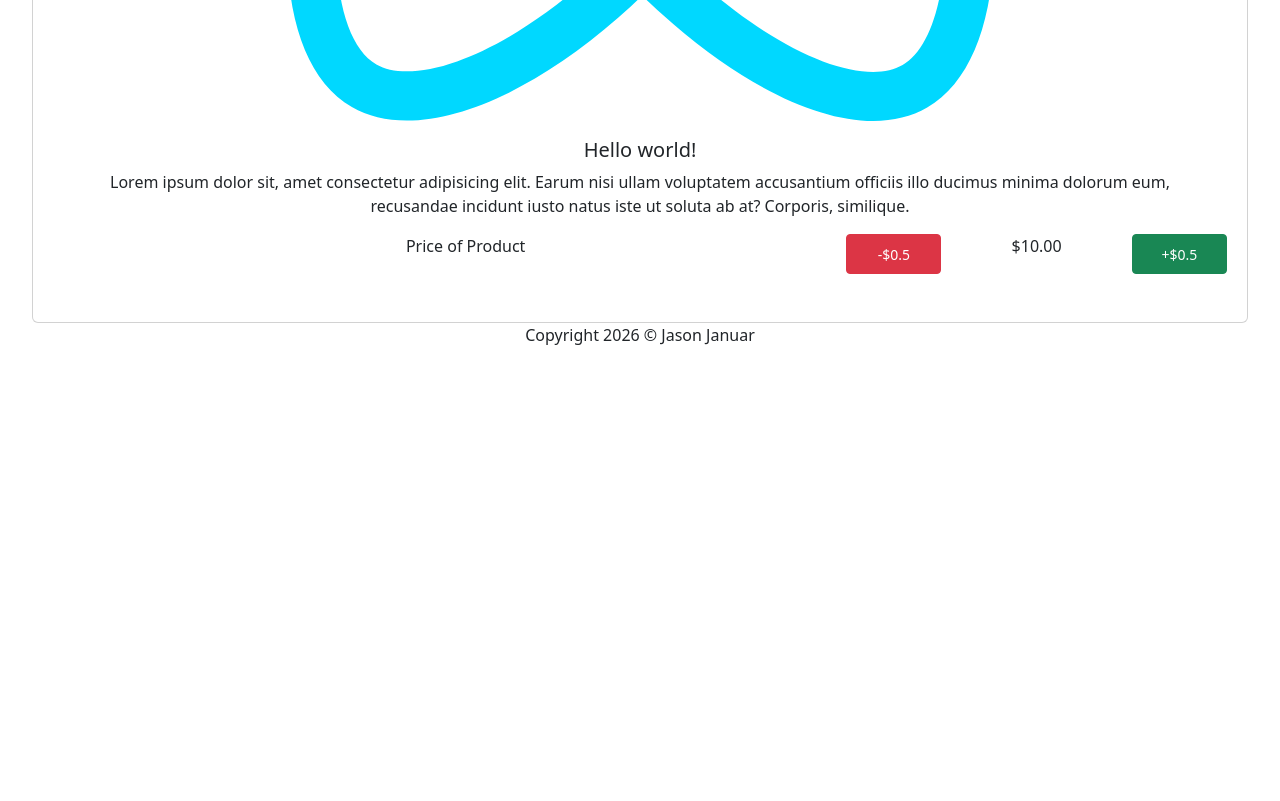
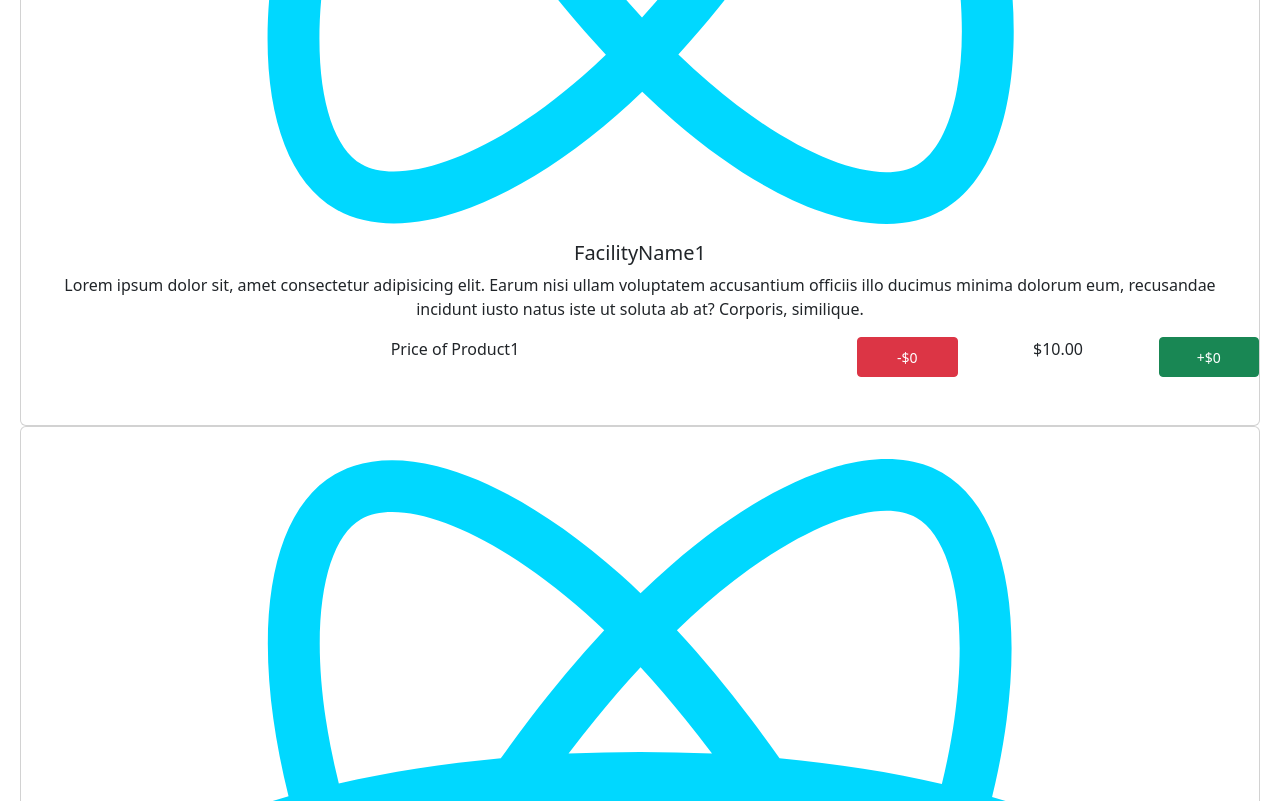
Before and after one commit to JazzAnt/park-manager, a React (Vite) app: page / in a window 1280 px wide. Shown: the part 1060-1861 px from the top of the page. Before the commit the page ends 1455 px from the top, so only its background shows below. Built offline with nearby package versions, Linux system fonts and the light colour scheme.

Commit message:
add FacilityList component as a bridge between App.jsx and Facility.jsx. also add a variable to simulate a json file for testing

```diff
--- a/src/App.jsx
+++ b/src/App.jsx
@@ -6,29 +6,72 @@ import "./App.css";
 import Facility from "./components/Facility";
 import Header from "./components/Header";
 import Footer from "./components/Footer";
+import FacilityList from "./components/FacilityList";
 
-let lorem = "Lorem ipsum dolor sit, amet consectetur adipisicing elit. Earum nisi ullam voluptatem accusantium officiis illo ducimus minima dolorum eum, recusandae incidunt iusto natus iste ut soluta ab at? Corporis, similique."
+let lorem =
+  "Lorem ipsum dolor sit, amet consectetur adipisicing elit. Earum nisi ullam voluptatem accusantium officiis illo ducimus minima dolorum eum, recusandae incidunt iusto natus iste ut soluta ab at? Corporis, similique.";
+
+const fakeJson = [
+  {
+    id: 123,
+    name: "FacilityName1",
+    description: lorem,
+    imgSrc: reactLogo,
+    product: "Product1",
+    price: 10,
+    minPrice: 5,
+    maxPrice: 20,
+  },
+  {
+    id: 456,
+    name: "FacilityName2",
+    description: lorem,
+    imgSrc: reactLogo,
+    product: "Product2",
+    price: 100,
+    minPrice: 5,
+    maxPrice: 200,
+  },
+  {
+    id: 789,
+    name: "FacilityName3",
+    description: lorem,
+    imgSrc: reactLogo,
+    product: "Product3",
+    price: 1000,
+    minPrice: 5,
+    maxPrice: 2000,
+  },
+  {
+    id: 101,
+    name: "FacilityName4",
+    description: lorem,
+    imgSrc: reactLogo,
+    product: "Product4",
+    price: 10000,
+    minPrice: 5,
+    maxPrice: 20000,
+  },
+  {
+    id: 202,
+    name: "FacilityName5",
+    description: lorem,
+    imgSrc: reactLogo,
+    product: "Product5",
+    price: 10000,
+    minPrice: 5,
+    maxPrice: 20000,
+  },
+];
 
 function App() {
-  const [testPrice, setPrice] = useState(10.0)
-  const priceChange = 0.5
-  const maxPrice = 20
-  const minPrice = 5
   return (
     <>
-      <Header title="Park Management Site" subtitle="Manage Your Facilities Here"/>
-      <Facility
-      name="Hello world!"
-      description={lorem}
-      imgSrc={reactLogo}
-      product="Product"
-      price={testPrice}
-      increasePrice={() => {setPrice(testPrice + priceChange)}}
-      decreasePrice={() => {setPrice(testPrice - priceChange)}}
-      priceChange={priceChange}
-      maxPrice={maxPrice}
-      minPrice={minPrice}
+      <Header
+        title="Park Management Site"
+        subtitle="Manage Your Facilities Here"
       />
+      <FacilityList facilities={fakeJson}/>
       <Footer />
     </>
   );
--- /dev/null
+++ b/src/components/FacilityList.jsx
@@ -0,0 +1,30 @@
+import Facility from "./Facility";
+const FacilityList = ({
+  facilities = [],
+  increasePrice = (f) => f,
+  decreasePrice = (f) => f,
+  priceChange = 0,
+}) => (
+  facilities.length===0 ?
+  <h2>No Facility in the Database</h2> : <>
+    <h2>Showing {facilities.length} Facilities</h2>
+    <div className="row">
+      {facilities.map((facility) => (
+        <Facility
+          name={facility.name}
+          description={facility.description}
+          imgSrc={facility.imgSrc}
+          product={facility.product}
+          price={facility.price}
+          maxPrice={facility.maxPrice}
+          minPrice={facility.minPrice}
+          increasePrice={increasePrice}
+          decreasePrice={decreasePrice}
+          priceChange={priceChange}
+        />
+      ))}
+    </div>
+  </>
+);
+
+export default FacilityList;
```
